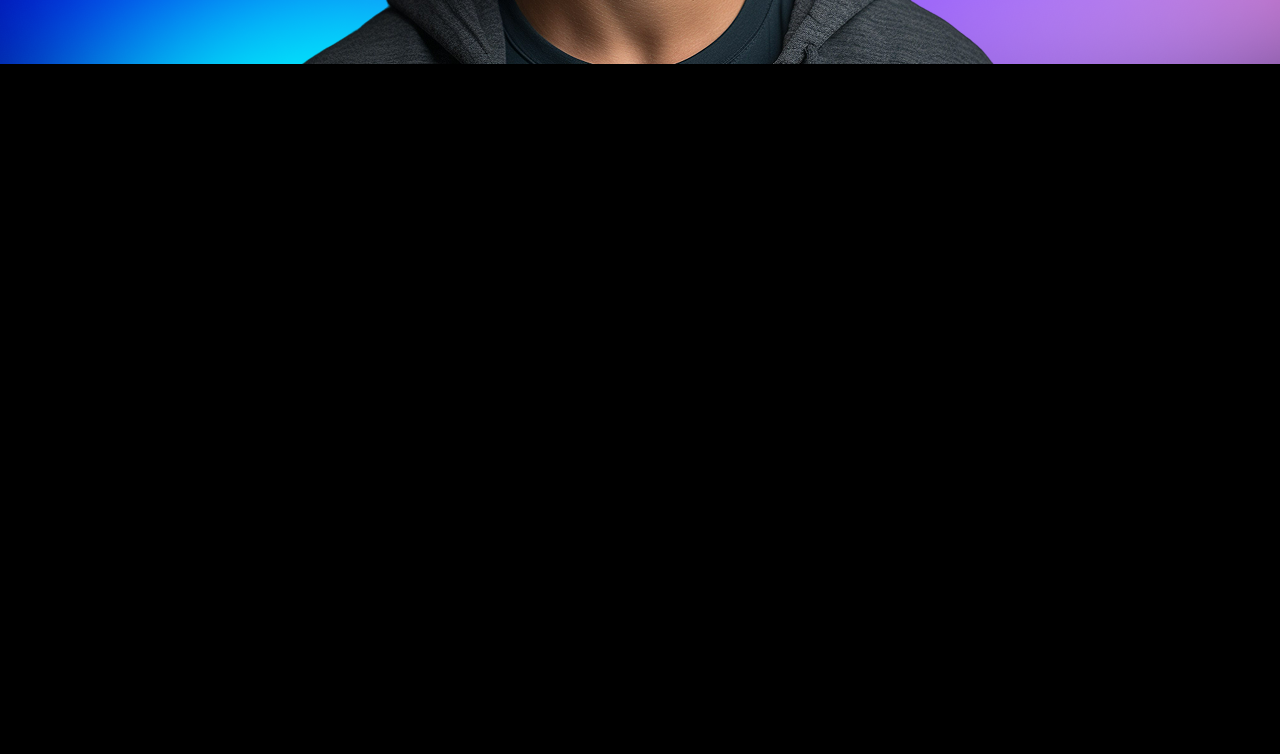
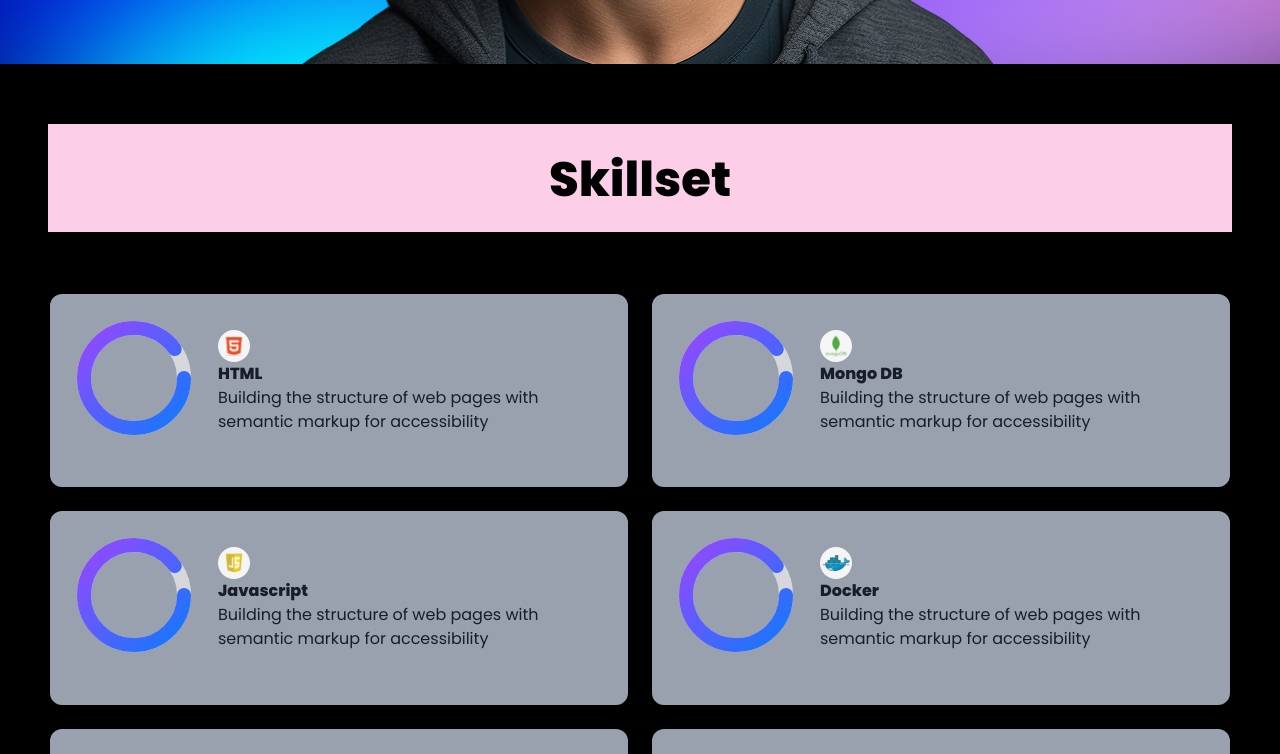
Before and after one commit to tonogw/portfolio, a Next.js app: page / in a window 1280 px wide. Shown: the part 960-1714 px from the top of the page. Before the commit the page ends 1024 px from the top, so only its background shows below. Built offline with nearby package versions, Linux system fonts and the light colour scheme.

Commit message:
feat:animate progress circle percentage on skillset

```diff
--- a/src/app/page.tsx
+++ b/src/app/page.tsx
@@ -2,12 +2,14 @@
 
 import Hero from "@/components/sections/hero";
 import Navbar from "@/components/layout/navbar";
+import Skillset from "@/components/sections/skillset";
 
 export default function Home() {
   return (
     <>
       <Hero />
       <Navbar />
+      <Skillset />
     </>
   );
 }
--- a/src/components/layout/navbar.tsx
+++ b/src/components/layout/navbar.tsx
@@ -40,7 +40,7 @@ const Navbar = () => {
           priority
           width={120}
           height={40}
-          className="max-w-35.25 max-h-11 stroke-black"
+          className="max-w-35.25 max-h-11 h-auto stroke-black"
         />
 
         {/* nav */}
--- a/src/components/sections/hero.tsx
+++ b/src/components/sections/hero.tsx
@@ -78,16 +78,33 @@ const Hero = () => {
           />
         </m.div>
         <div className="absolute px-2 md:px-0 top-30 lg:top-36.5 inset-x-0 custom-container flex flex-col gap-5 lg:gap-0 lg:flex-row justify-between z-30 text-white">
-          <m.div animate={{}}>
-            <h1 className="text-[32px] md:text-[44px] lg:text-[56px] text-neutral-25 font-extrabold max-w-82.5 md:max-w-144 leading-tight">
-              Hey There, <br />
+          <div className="text-[32px] md:text-[44px] lg:text-[56px] text-neutral-25 font-extrabold max-w-82.5 md:max-w-144 leading-tight">
+            <m.div
+              initial={{ opacity: 0, y: 20 }}
+              animate={{ opacity: 1, y: 0 }}
+              transition={{ duration: 0.8, delay: 1 }}
+            >
+              Hey There,
+            </m.div>
+
+            <m.div
+              initial={{ opacity: 0, y: 15 }}
+              animate={{ opacity: 1, y: 0 }}
+              transition={{ duration: 0.6, delay: 1.2 }}
+              className="text-neutral-25 "
+            >
               I&apos;m Edwin Andersen
-            </h1>
-          </m.div>
-          <p className="text-sm lg:text-lg text-[#D5D7DA ] font-normal max-w-90.25 lg:max-w-109 justify-center text-left lg:text-right my-auto">
+            </m.div>
+          </div>
+          <m.p
+            initial={{ opacity: 0, y: 15 }}
+            animate={{ opacity: 1, y: 0 }}
+            transition={{ duration: 0.6, delay: 1.6 }}
+            className="text-sm lg:text-lg text-[#D5D7DA ] font-normal max-w-90.25 lg:max-w-109 justify-center text-left lg:text-right my-auto"
+          >
             Front-End Developer with a passion for clean code and intuitive
             design. Tuning ideas into functional beauty
-          </p>
+          </m.p>
         </div>
         {/* Sosmed blok */}
         <div className="absolute top-170 lg:top-204 inset-x-0  custom-container z-30 flex justify-between">
@@ -119,7 +136,7 @@ const Hero = () => {
                       duration-300
                       opacity-100
                       group-hover:opacity-0
-                      w-6 lg:w-9 h-6 lg:h-9 lg:hover:h-12 lg:hover:w-12
+                      w-6 lg:w-9 h-auto  lg:hover:w-12
 
                       `}
                   />
@@ -136,8 +153,8 @@ const Hero = () => {
                       opacity-0
                       group-hover:opacity-100
                       group-hover:w-6 group-hover:lg:w-9
-                      group-hover:h-6 group-hover:lg:h-9
-                      group-hover:lg:hover:h-12 group-hover:lg:hover:w-12
+
+                       group-hover:lg:hover:w-12
 
                       `}
                   />
--- /dev/null
+++ b/src/components/sections/skillset.tsx
@@ -0,0 +1,148 @@
+"use client";
+
+// import Link from "next/link";
+import { skillsetItemData } from "@/constant/skillset-data";
+// import { section } from "motion/react-client";
+import Image from "next/image";
+import {
+  motion as m,
+  useMotionValue,
+  useTransform,
+  animate,
+} from "motion/react";
+import { useEffect } from "react";
+
+export default function Skillset() {
+  const container = {
+    hidden: {},
+    show: {
+      transition: {
+        staggerChildren: 0.15,
+      },
+    },
+  };
+
+  const item = {
+    hidden: {
+      opacity: 0,
+      y: 20,
+    },
+    show: {
+      opacity: 1,
+      y: 0,
+    },
+  };
+
+  const radius = 50;
+  const circumference = 2 * Math.PI * radius;
+  const progress = 90;
+  const strokeDashoffset = circumference - (progress / 100) * circumference;
+
+  const count = useMotionValue(0);
+
+  useEffect(() => {
+    animate(count, progress, {
+      duration: 1.5,
+    });
+  }, []);
+
+  const rounded = useTransform(count, (value) => Math.round(value));
+
+  return (
+    <section id="skill" className="custom-container h-237 ">
+      <m.div
+        initial={{ opacity: 0, y: 15 }}
+        animate={{ opacity: 1, y: 0 }}
+        transition={{ duration: 0.6, delay: 1.6 }}
+        className="h-27 text-center my-15"
+      >
+        <h2 className="font-extrabold text-[48px] h-27 pt-5 text-black bg-pink-200">
+          Skillset
+        </h2>
+      </m.div>
+      <m.div
+        variants={container}
+        initial="hidden"
+        animate="show"
+        className="
+      gap-5 h-158
+      grid grid-cols-1 md:grid-cols-2 w-full  my-5 text-left
+      "
+      >
+        {skillsetItemData.map((data) => (
+          <m.div
+            key={data.id}
+            variants={item}
+            transition={{ duration: 0.5 }}
+            className="
+            border-2 border-black bg-gray-400 rounded-xl
+            "
+          >
+            <div className="w-full flex mx-6 gap-6">
+              <div className="relative w-30 h-30 my-6">
+                <svg width="120" height="120" viewBox="0 0 120 120">
+                  <defs>
+                    <linearGradient
+                      id="skillGradient"
+                      x1="0%"
+                      y1="0%"
+                      x2="100%"
+                      y2="100%"
+                    >
+                      <stop offset="0%" stopColor="#9747FF" />
+                      <stop offset="100%" stopColor="#1179FC" />
+                    </linearGradient>
+                  </defs>
+                  <circle
+                    cx="60"
+                    cy="60"
+                    r="50"
+                    stroke="#D5D7DA"
+                    strokeWidth="14"
+                    fill="none"
+                  />
+                  <m.circle
+                    cx="60"
+                    cy="60"
+                    r="50"
+                    stroke="url(#skillGradient)"
+                    strokeWidth="14"
+                    strokeLinecap={"round"}
+                    fill="none"
+                    strokeDasharray={circumference}
+                    initial={{
+                      strokeDashoffset: circumference,
+                    }}
+                    whileInView={{
+                      strokeDashoffset,
+                    }}
+                    transition={{
+                      duration: 1.5,
+                      ease: "easeOut",
+                    }}
+                  />
+
+                  {/* <Image src={data.src} alt="icon" width={120} height={120} /> */}
+                  <m.span
+                    className="
+                  absolute inset-0 flex items-center justify-center
+                  text-2xl font-medium
+                  "
+                  >
+                    {data.label}
+                    {/* {rounded} */}
+                  </m.span>
+                </svg>
+              </div>
+              <div className="w-98 my-9">
+                <Image src={data.icon} alt="" />
+                <h3 className="font-extrabold">{data.title}</h3>
+                <p>{data.desc}</p>
+              </div>
+            </div>
+          </m.div>
+        ))}
+      </m.div>
+    </section>
+  );
+}
--- a/src/constant/skillset-data.ts
+++ b/src/constant/skillset-data.ts
@@ -7,6 +7,7 @@ import IconReact from "../../public/icons/icon-skillset-reactjs.svg";
 import IconTs from "../../public/icons/icon-skillset-typscript.svg";
 
 type SkillsetItem = {
+  id: number;
   title: string;
 
   src: string;
@@ -17,6 +18,7 @@ type SkillsetItem = {
 
 export const skillsetItemData: SkillsetItem[] = [
   {
+    id: 1,
     title: "HTML",
     src: IconRing,
     label: "90%",
@@ -24,6 +26,7 @@ export const skillsetItemData: SkillsetItem[] = [
     desc: "Building the structure of web pages with semantic markup for accessibility",
   },
   {
+    id: 2,
     title: "Mongo DB",
     src: IconRing,
     label: "90%",
@@ -31,6 +34,7 @@ export const skillsetItemData: SkillsetItem[] = [
     desc: "Building the structure of web pages with semantic markup for accessibility",
   },
   {
+    id: 3,
     title: "Javascript",
     src: IconRing,
     label: "90%",
@@ -38,6 +42,7 @@ export const skillsetItemData: SkillsetItem[] = [
     desc: "Building the structure of web pages with semantic markup for accessibility",
   },
   {
+    id: 4,
     title: "Docker",
     src: IconRing,
     label: "90%",
@@ -45,6 +50,7 @@ export const skillsetItemData: SkillsetItem[] = [
     desc: "Building the structure of web pages with semantic markup for accessibility",
   },
   {
+    id: 5,
     title: "React JS",
     src: IconRing,
     label: "90%",
@@ -52,6 +58,7 @@ export const skillsetItemData: SkillsetItem[] = [
     desc: "Building the structure of web pages with semantic markup for accessibility",
   },
   {
+    id: 6,
     title: "Typescript",
     src: IconRing,
     label: "90%",
```
